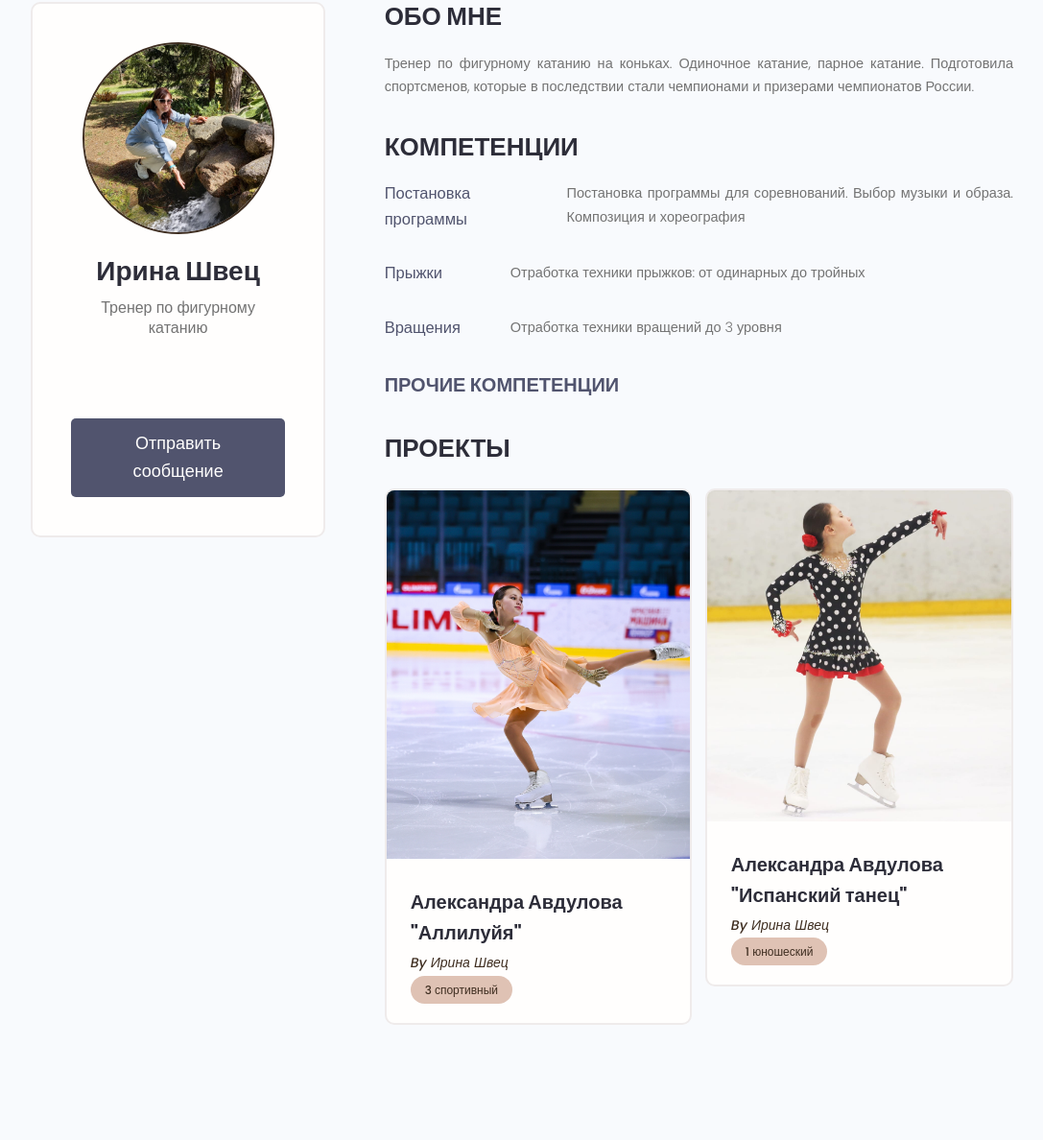
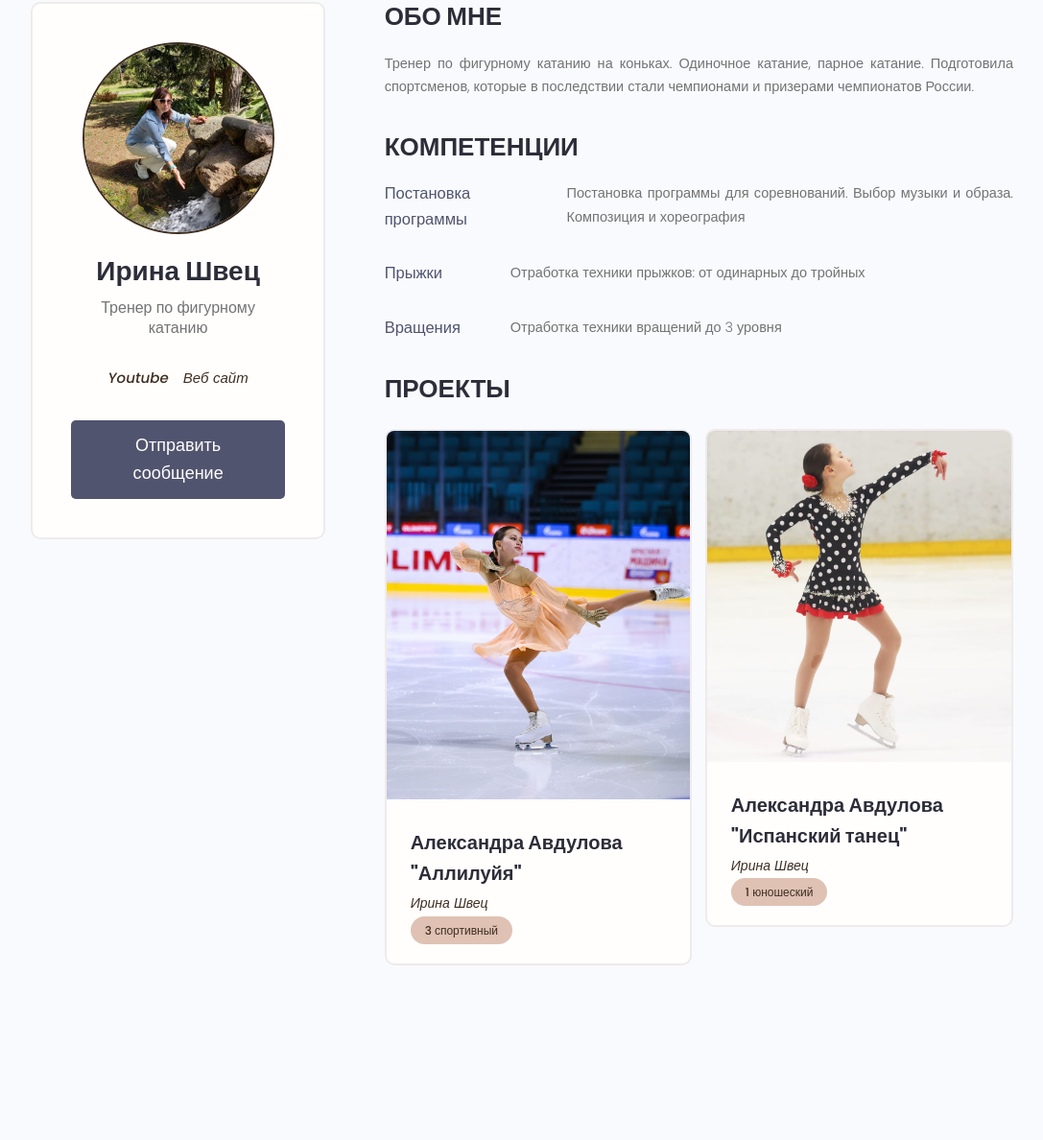
Before and after one commit to MashaAvdulova/trener, a Django app: page /profile/4/ in a window 1280 px wide. Shown: the part 110-1298 px from the top of the page at 96% size, without its empty margins (96-1183 px from the left). After the commit the page ends 1116 px from the top, so only its background shows below. Run offline with Django 4.2, Linux system fonts and the light colour scheme; data comes from the database, SQL or seed files in the repository; both versions use the stored data as it was after the commit.

Commit message:
debugging

```diff
--- a/treners/projects/templates/projects/form-template.html
+++ b/treners/projects/templates/projects/form-template.html
@@ -24,7 +24,7 @@
                 {% endfor %}
 
 
-                <input class="btn btn--sub btn--lg  my-md" type="submit" value="Добавить"/>
+                <input class="btn btn--sub btn--lg  my-md" type="submit" value="Сохранить"/>
             </form>
         </div>
     </div>
--- a/treners/projects/templates/projects/projects.html
+++ b/treners/projects/templates/projects/projects.html
@@ -22,7 +22,7 @@
             </div>
         </div>
     </section>
-    <!-- Search Result: DevList -->
+    <!-- Search Result -->
     <section class="projectsList">
         <div class="container">
             <div class="grid grid--three">
@@ -67,7 +67,7 @@
         <ul class="container">
 
             {% if projects.has_previous %}
-            <li><a href="?page={{ projects.previous_page_number }}" class="btn page-link">&lt; Prev</a></li>
+            <li><a href="?page={{ projects.previous_page_number }}" class="btn page-link">&#10094;</a></li>
             {% endif %}
 
             {% for page in custom_range %}
@@ -79,7 +79,7 @@
             {% endfor %}
 
             {% if projects.has_next %}
-            <li><a href="?page={{ projects.next_page_number }}" class="btn page-link">Next &gt;</a></li>
+            <li><a href="?page={{ projects.next_page_number }}" class="btn page-link">&#10095;</a></li>
             {% endif %}
 
         </ul>
--- a/treners/projects/views.py
+++ b/treners/projects/views.py
@@ -57,8 +57,6 @@ def project(request, pk):
         review.project = project_obj
         review.save()
 
-        project_obj.get_vote_count()
-
         messages.success(request, 'Ваш комментарий добавлен успешно')
         return redirect('project', pk=project_obj.id)
 
--- a/treners/users/signals.py
+++ b/treners/users/signals.py
@@ -6,7 +6,6 @@ from django.contrib.auth.models import User
 
 # @receiver(post_save, sender=Profile)
 def create_profile(sender, instance, created, **kwargs):
-    print("Profile saved")
     if created:
         user = instance
         profile = Profile.objects.create(
--- a/treners/users/templates/users/index.html
+++ b/treners/users/templates/users/index.html
@@ -61,9 +61,10 @@
       </div>
     </section>
 
+    {% if profiles.has_other_pages %}
     <div class="pagination">
       <ul class="container">
-        <li><a href="#" class="btn btn--disabled">&#10094; Prev</a></li>
+        <li><a href="#" class="btn btn--disabled">&#10094;</a></li>
         <li><a href="#" class="btn btn--sub">01</a></li>
         <li><a href="#" class="btn">02</a></li>
         <li><a href="#" class="btn">03</a></li>
@@ -74,9 +75,10 @@
         <li><a href="#" class="btn">08</a></li>
         <li><a href="#" class="btn">09</a></li>
         <li><a href="#" class="btn">10</a></li>
-        <li><a href="#" class="btn">Next &#10095;</a></li>
+        <li><a href="#" class="btn">&#10095;</a></li>
       </ul>
     </div>
+    {% endif %}
   </main>
 
 
--- a/treners/users/templates/users/profile.html
+++ b/treners/users/templates/users/profile.html
@@ -12,16 +12,17 @@
                         <h2 class="dev__name">{{ profile.name }}</h2>
                         <p class="dev__title">{{ profile.short_info }}</p>
                         <ul class="dev__social">
+
                             {% if profile.social_youtube %}
                             <li>
-                                <a title="Youtube" href="{{ profile.social_youtube }}" target="_blank"><i
-                                        class="fa fa-youtube"></i></a>
+                                <a title="Youtube" href="{{ profile.social_youtube }}" target="_blank">
+                                    <i class="fa fa-youtube">Youtube</i></a>
                             </li>
                             {% endif %}
                             {% if profile.social_website %}
                             <li>
                                 <a title="Personal Website" href="{{ profile.social_website }}" target="_blank"><i
-                                        class="fa fa-sitemap"></i></a>
+                                        class="fa fa-youtube">Веб сайт</i></a>
                             </li>
                             {% endif %}
                         </ul>
@@ -53,16 +54,18 @@
                         </div>
                         {% endfor %}
 
+                        {% if other_skills %}
                         <h3 class="devInfo__subtitle">Прочие компетенции</h3>
                         <div class="devInfo__otherSkills">
+                            {% for skill in other_skills %}
 
-                            {% for skill in other_skills %}
                             <span class="tag tag--pill tag--sub tag--lg">
                                 <small>{{ skill }}</small>
                             </span>
                             {% endfor %}
+                        </div>
+                        {% endif %}
 
-                        </div>
                     </div>
                 </div>
                 <div class="devInfo">
@@ -78,7 +81,7 @@
                                          alt="project thumbnail"/>
                                     <div class="card__body">
                                         <h3 class="project__title">{{ project.title }}</h3>
-                                        <p><a class="project__author" href="{% url 'user_profile' project.owner.id %}">By {{ project.owner.name }}</a></p>
+                                        <p><a class="project__author" href="{% url 'user_profile' project.owner.id %}">{{ project.owner.name }}</a></p>
 
                                         <div class="project__tags">
 
--- a/treners/users/templates/users/profile_form.html
+++ b/treners/users/templates/users/profile_form.html
@@ -18,7 +18,7 @@
                         {{ field }}
                     </div>
                     {% endfor %}
-                    <input class="btn btn--sub btn--lg  my-md" type="submit" value="Добавить" />
+                    <input class="btn btn--sub btn--lg  my-md" type="submit" value="Сохранить" />
                 </form>
             </div>
         </div>
--- a/treners/users/templates/users/skill_form.html
+++ b/treners/users/templates/users/skill_form.html
@@ -18,7 +18,7 @@
                         {{ field }}
                     </div>
                     {% endfor %}
-                    <input class="btn btn--sub btn--lg  my-md" type="submit" value="Добавить" />
+                    <input class="btn btn--sub btn--lg  my-md" type="submit" value="Сохранить" />
                 </form>
             </div>
         </div>
--- a/treners/users/views.py
+++ b/treners/users/views.py
@@ -73,7 +73,7 @@ def register_user(request):
         form = CustomUserCreationForm(request.POST)
         if form.is_valid():
             user = form.save(commit=False)
-            user.username = user.username.lower()
+            # user.username = user.username.lower()
             user.save()
 
             messages.success(request, "Профиль пользователя создан успешно!")
```
Also changed, not shown: treners/projects/models.py (+0 -9 lines), treners/users/templates/users/account.html (+5 -6 lines), treners/db.sqlite3, treners/media/profiles/Фото_профиля_1.jpg (added), treners/media/profiles/Фото_профиля_2.jpg (added), treners/media/projects/2025/10/18/Фото_проекта_1.jpg (added), treners/media/projects/2025/10/18/Фото_проекта_1_8XosyfS.jpg (added), treners/media/projects/2025/10/18/Фото_проекта_2.jpg (added), treners/media/projects/2025/10/18/Фото_проекта_2_4QYI76x.jpg (added), treners/projects/templates/projects/single-project.html (indentation only).
